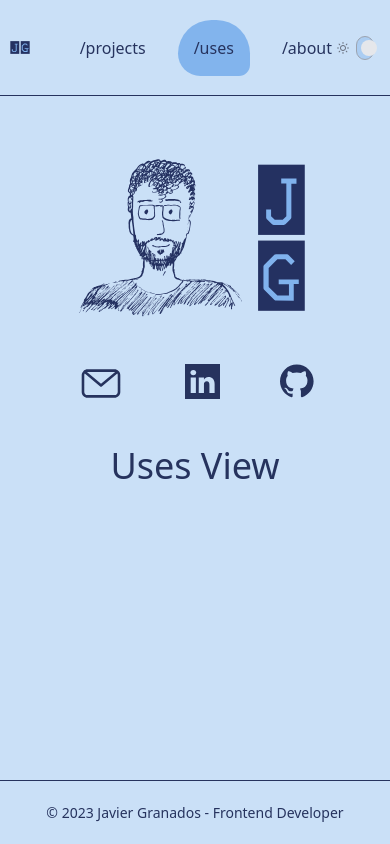
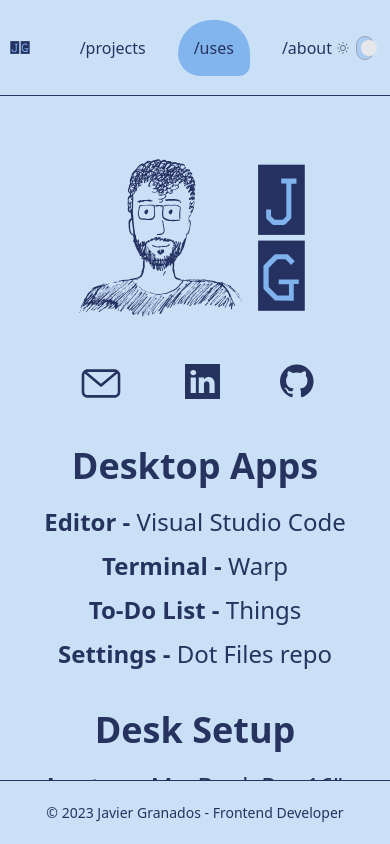
Before and after one commit to javiergranados/website, a Vue app: page /uses in a window 390 px wide. Built offline with nearby package versions, Linux system fonts and the light colour scheme.

Commit message:
Implement uses view

```diff
--- a/src/views/ProjectsView.vue
+++ b/src/views/ProjectsView.vue
@@ -8,23 +8,23 @@ type Projects = ReadonlyArray<{
 const projects: Projects = [
   {
     label: 'Brickbro',
-    href: 'https://www.brickbro.com/',
+    href: 'https://www.brickbro.com',
   },
   {
     label: 'Entrena X Salud',
-    href: 'https://www.entrenaxsalud.es/',
+    href: 'https://www.entrenaxsalud.es',
   },
   {
     label: 'BitsaCard',
-    href: 'https://bitsacard.com/',
+    href: 'https://bitsacard.com',
   },
   {
     label: 'App BitsaCard',
-    href: 'https://app.bitsacard.com/',
+    href: 'https://app.bitsacard.com',
   },
   {
     label: 'Wallacoin',
-    href: 'https://wallacoin.com/',
+    href: 'https://wallacoin.com',
     isDiscontinued: true,
   },
 ]
--- a/src/views/UsesView.vue
+++ b/src/views/UsesView.vue
@@ -1,7 +1,110 @@
 <script setup lang="ts">
-const msg = 'Uses View'
+type IterableElement = ReadonlyArray<{
+  title: string
+  text: string
+  href: string
+}>
+
+const apps: IterableElement = [
+  {
+    title: 'Editor',
+    text: 'Visual Studio Code',
+    href: 'https://code.visualstudio.com',
+  },
+  {
+    title: 'Terminal',
+    text: 'Warp',
+    href: 'https://warp.dev',
+  },
+  {
+    title: 'To-Do List',
+    text: 'Things',
+    href: 'https://culturedcode.com/things/',
+  },
+  {
+    title: 'Settings',
+    text: 'Dot Files repo',
+    href: 'https://github.com/javiergranados/dotfiles',
+  },
+]
+
+const devices: IterableElement = [
+  {
+    title: 'Laptop',
+    text: 'MacBook Pro 16"',
+    href: 'https://amzn.eu/d/7ijc1tJ',
+  },
+  {
+    title: 'Main Monitor',
+    text: 'Huawei Mateview',
+    href: 'https://amzn.eu/d/6YRjSjR',
+  },
+  {
+    title: 'Secondary Monitor',
+    text: 'Dell P2421DC',
+    href: 'https://amzn.eu/d/8l51wYx',
+  },
+  {
+    title: 'Keyboard',
+    text: 'Feker Alice 80',
+    href: 'https://amzn.eu/d/j6YUaUg',
+  },
+  {
+    title: 'Mouse',
+    text: 'Logitech MX Ergo',
+    href: 'https://amzn.eu/d/gvBSjKY',
+  },
+  {
+    title: 'Standing Desk',
+    text: 'FlexiSpot E7',
+    href: 'https://www.flexispot.es/escritorio-regulable-electricamente-e7.html',
+  },
+  {
+    title: 'Tabletop',
+    text: 'Ikea LAGKAPTEN',
+    href: 'https://www.ikea.com/es/es/p/lagkapten-tablero-gris-oscuro-80508231',
+  },
+  {
+    title: 'Chair',
+    text: 'Ikea Markus',
+    href: 'https://www.ikea.com/es/es/p/markus-silla-trabajo-vissle-gris-claro-10521858',
+  },
+]
 </script>
 
 <template>
-  <h1 class="text-4xl text-primary">{{ msg }}</h1>
+  <h1 class="mb-4 text-4xl font-semibold text-primary md:mb-6">Desktop Apps</h1>
+  <ul class="text-3xl text-primary">
+    <li v-for="app in apps" :key="app.title" class="mb-2">
+      <a
+        :href="app.href"
+        target="_blank"
+        rel="noreferrer"
+        class="text-2xl text-primary no-underline transition-colors hover:text-neutral"
+      >
+        <span class="mr-3 hidden md:inline">▷</span>
+        <span class="font-semibold">{{ app.title }} - </span>
+        <span>{{ app.text }}</span>
+      </a>
+    </li>
+
+    <li class="mb-2"></li>
+  </ul>
+  <h1 class="mb-4 mt-10 text-4xl font-semibold text-primary md:mb-6">Desk Setup</h1>
+  <ul class="text-3xl text-primary">
+    <li v-for="device in devices" :key="device.title" class="mb-2">
+      <a
+        :href="device.href"
+        target="_blank"
+        rel="noreferrer"
+        class="text-2xl text-primary no-underline transition-colors hover:text-neutral"
+      >
+        <span class="mr-3 hidden md:inline">▷</span>
+        <span class="font-semibold">{{ device.title }} - </span>
+        <span>{{ device.text }}</span>
+      </a>
+    </li>
+
+    <li class="mb-2"></li>
+  </ul>
 </template>
```
